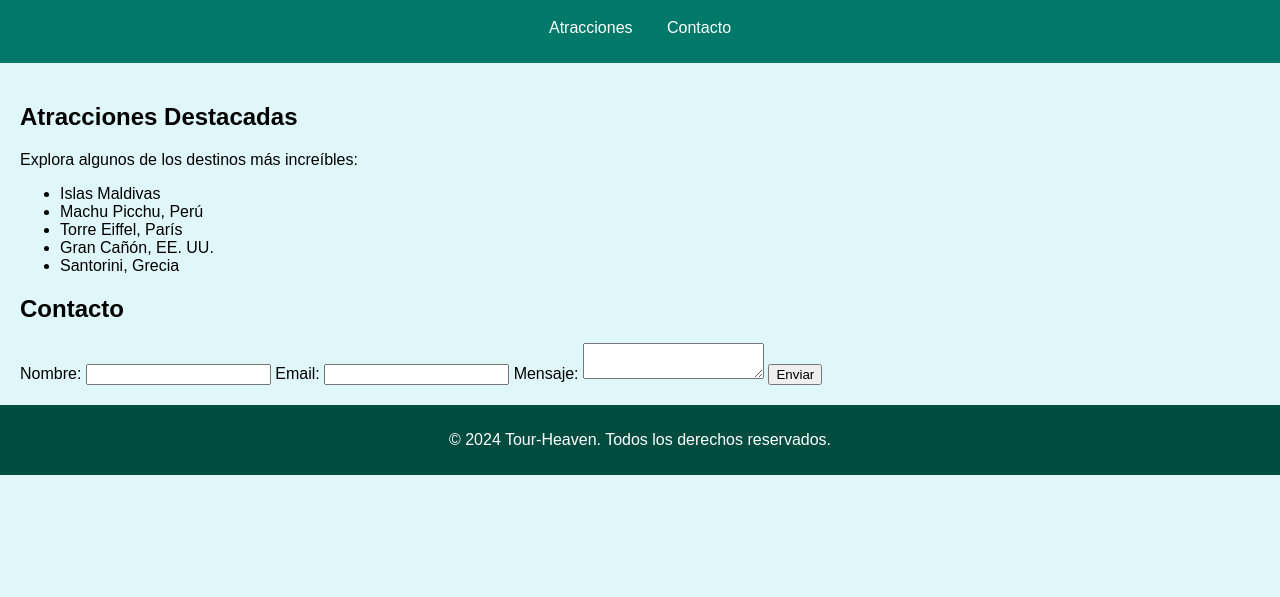
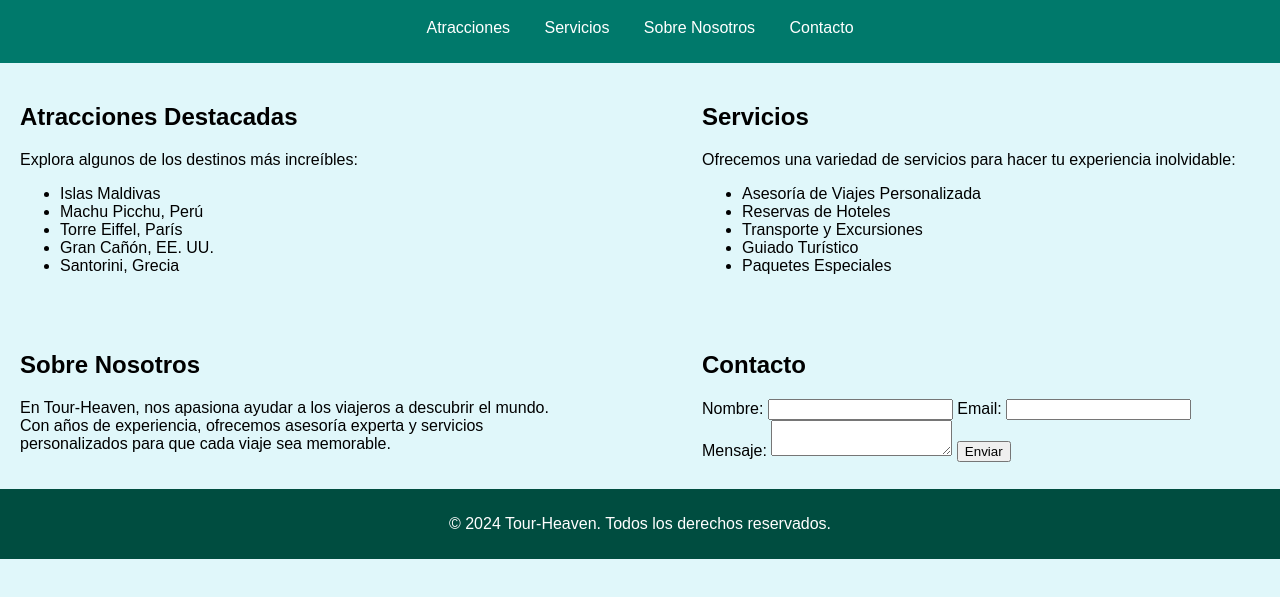
Before and after one commit to Frankisio/TourHeaven, a plain HTML site: page index.html in a window 1280 px wide. Shown: the part 71-668 px from the top of the page. Drawn offline with Linux system fonts and the light colour scheme.

Commit message:
Update index.html

```diff
--- a/index.html
+++ b/index.html
@@ -30,7 +30,12 @@
             text-decoration: none;
         }
         main {
+            display: flex;
             padding: 20px;
+            justify-content: space-between;
+        }
+        section {
+            width: 45%;
         }
         footer {
             text-align: center;
@@ -46,6 +51,8 @@
         <nav>
             <ul>
                 <li><a href="#atracciones">Atracciones</a></li>
+                <li><a href="#servicios">Servicios</a></li>
+                <li><a href="#sobre-nosotros">Sobre Nosotros</a></li>
                 <li><a href="#contacto">Contacto</a></li>
             </ul>
         </nav>
@@ -62,6 +69,25 @@
                 <li>Gran Cañón, EE. UU.</li>
                 <li>Santorini, Grecia</li>
             </ul>
+        </section>
+
+        <section id="servicios">
+            <h2>Servicios</h2>
+            <p>Ofrecemos una variedad de servicios para hacer tu experiencia inolvidable:</p>
+            <ul>
+                <li>Asesoría de Viajes Personalizada</li>
+                <li>Reservas de Hoteles</li>
+                <li>Transporte y Excursiones</li>
+                <li>Guiado Turístico</li>
+                <li>Paquetes Especiales</li>
+            </ul>
+        </section>
+    </main>
+
+    <main>
+        <section id="sobre-nosotros">
+            <h2>Sobre Nosotros</h2>
+            <p>En Tour-Heaven, nos apasiona ayudar a los viajeros a descubrir el mundo. Con años de experiencia, ofrecemos asesoría experta y servicios personalizados para que cada viaje sea memorable.</p>
         </section>
 
         <section id="contacto">
```
